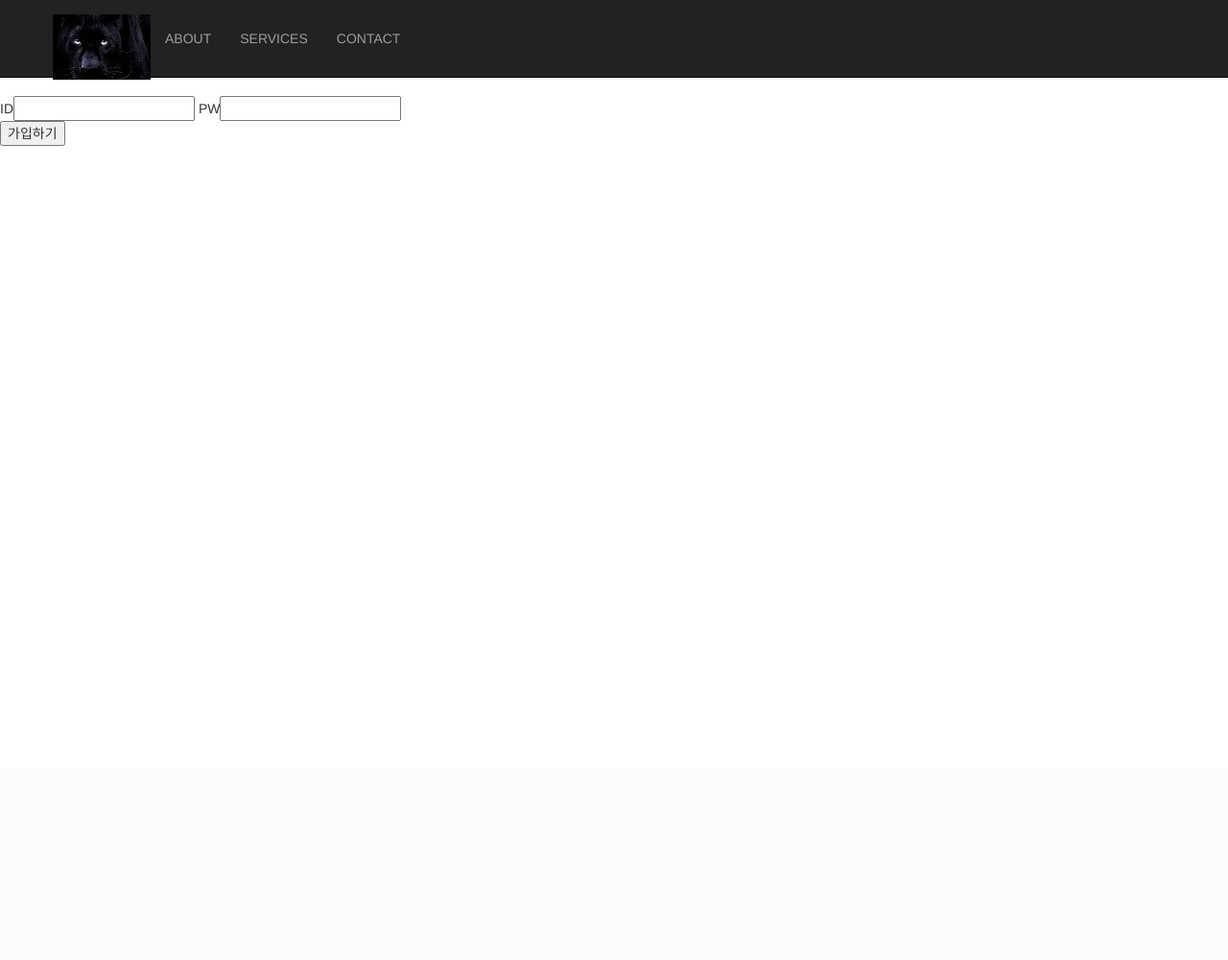
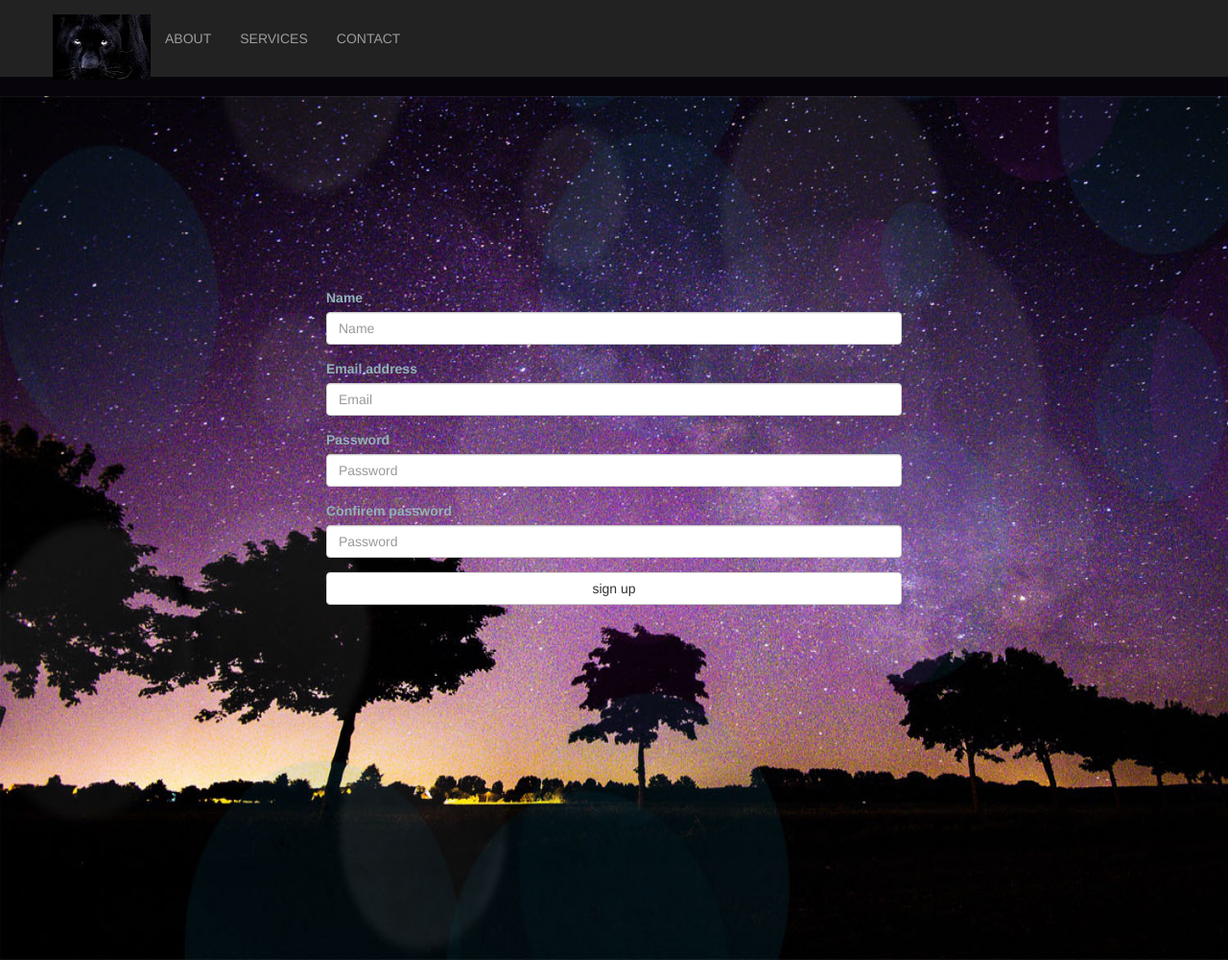
Before and after one commit to kjy95/AgileWebApp, a Django app: page /signUpPage in a window 1280 px wide. Shown: the whole page at 96% size. Before the commit the page ends 152 px from the top, so only its background shows below. Run offline with Django 3.2, Linux system fonts and the light colour scheme; some libraries are stand-ins or nearby versions.

Commit message:
maek frame

```diff
--- a/KoreanTypeAgile/startPage/static/css/logo-nav.css
+++ b/KoreanTypeAgile/startPage/static/css/logo-nav.css
@@ -15,10 +15,20 @@ body {
 .navbar-fixed-top .navbar-brand {
     padding: 0 15px;
 }
-.entry{
+.entry {
     width: 100%;
-    height: 300px;
-    background-image: url("../image/back.jpg");
+    background-image: url("../image/background.jpg");
+    background-repeat: no-repeat;
+    background-size: 120% 100%;
+}
+.guide{
+    position: relative;
+    margin: 20px auto;
+
+}
+.center-box{
+    position: absolute;
+    margin: auto;
 }
  @media(min-width:768px) {
     body {
--- a/KoreanTypeAgile/startPage/templates/base.html
+++ b/KoreanTypeAgile/startPage/templates/base.html
@@ -26,7 +26,7 @@
 
 </head>
 
-<body>
+<body style= "background: #07040b">
 
     <!-- Navigation -->
     <nav class="navbar navbar-inverse navbar-fixed-top" role="navigation">
--- a/KoreanTypeAgile/startPage/templates/startPages/signUpPage.html
+++ b/KoreanTypeAgile/startPage/templates/startPages/signUpPage.html
@@ -1,10 +1,33 @@
 {% extends "base.html" %}
 
+
 {% block content %}
-    <div>
-        ID<input type="text" name="userId"></input>
-        PW<input type="text" name="userPassword"></input>
+
+    <div class="entry">
+    <div class="container">
+         <div style = "width: 600px; height: 500px; margin: 200px auto;">
+          <form>
+      <div class="form-group">
+        <label for="exampleInputPassword1" style="color:#92B3B7">Name</label>
+        <input type="password" class="form-control" id="exampleInputPassword1" placeholder="Name">
+      </div>
+      <div class="form-group">
+        <label for="exampleInputEmail1" style="color:#92B3B7">Email address</label>
+        <input type="email" class="form-control" id="exampleInputEmail1" placeholder="Email">
+      </div>
+      <div class="form-group">
+        <label for="exampleInputPassword1" style="color:#92B3B7">Password</label>
+        <input type="password" class="form-control" id="exampleInputPassword1" placeholder="Password">
+      </div>
+      <div class="form-group">
+        <label for="exampleInputPassword1" style="color:#92B3B7">Confirem password</label>
+        <input type="password" class="form-control" id="exampleInputPassword1" placeholder="Password">
+      </div>
+
+      <button type="submit" class="btn btn-default"  style = "width: 600px;">sign up</button>
+    </form>
+        </div>
     </div>
-    <input type = "button" value="가입하기" onclick="alert('//todo')" window.location.href="//todo"/>
 
+    </div>
 {% endblock content %}
--- a/KoreanTypeAgile/startPage/urls.py
+++ b/KoreanTypeAgile/startPage/urls.py
@@ -8,5 +8,4 @@ urlpatterns = [
     url(r'^planMainPage', views.planMainPage),
     url(r'^todoPopUp', views.todoPopUp),
     url(r'^sendTodoSubmit', views.sendTodoSubmit),
-    url(r'^todoPopUp', views.cssBootstrap),
 ]
```
Also changed, not shown: KoreanTypeAgile/KoreanTypeAgile/settings.py (+7 -2 lines), KoreanTypeAgile/startPage/models.py (+33 -7 lines), KoreanTypeAgile/startPage/templates/startPages/index.html (+19 -8 lines), KoreanTypeAgile/startPage/templates/startPages/loginPage.html (deleted, +0 -35 lines), KoreanTypeAgile/startPage/migrations/0003_auto_20170723_2341.py (added), KoreanTypeAgile/startPage/migrations/0004_auto_20170724_1200.py (added), KoreanTypeAgile/startPage/static/image/back.jpg (deleted), KoreanTypeAgile/startPage/static/image/background.jpg (added).
